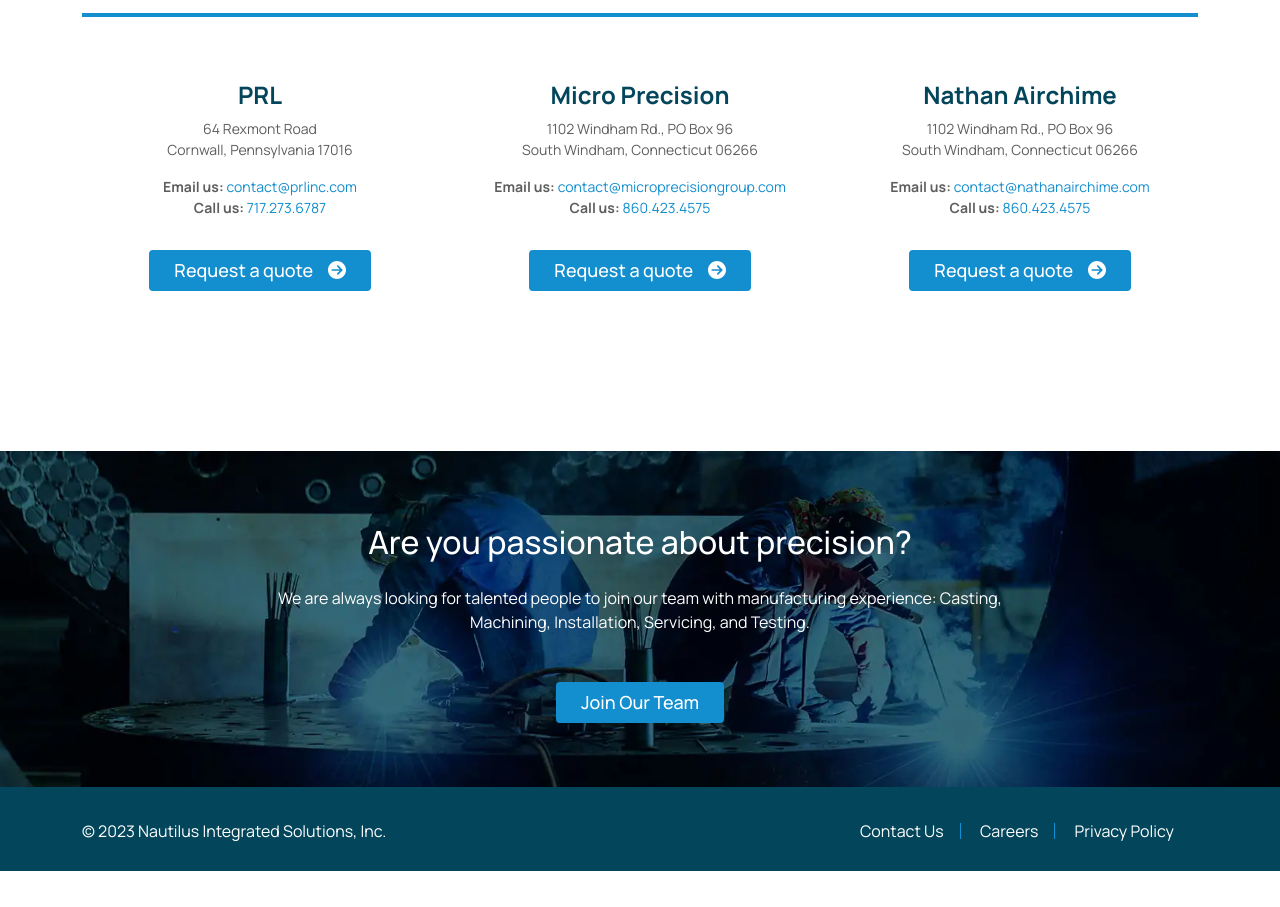
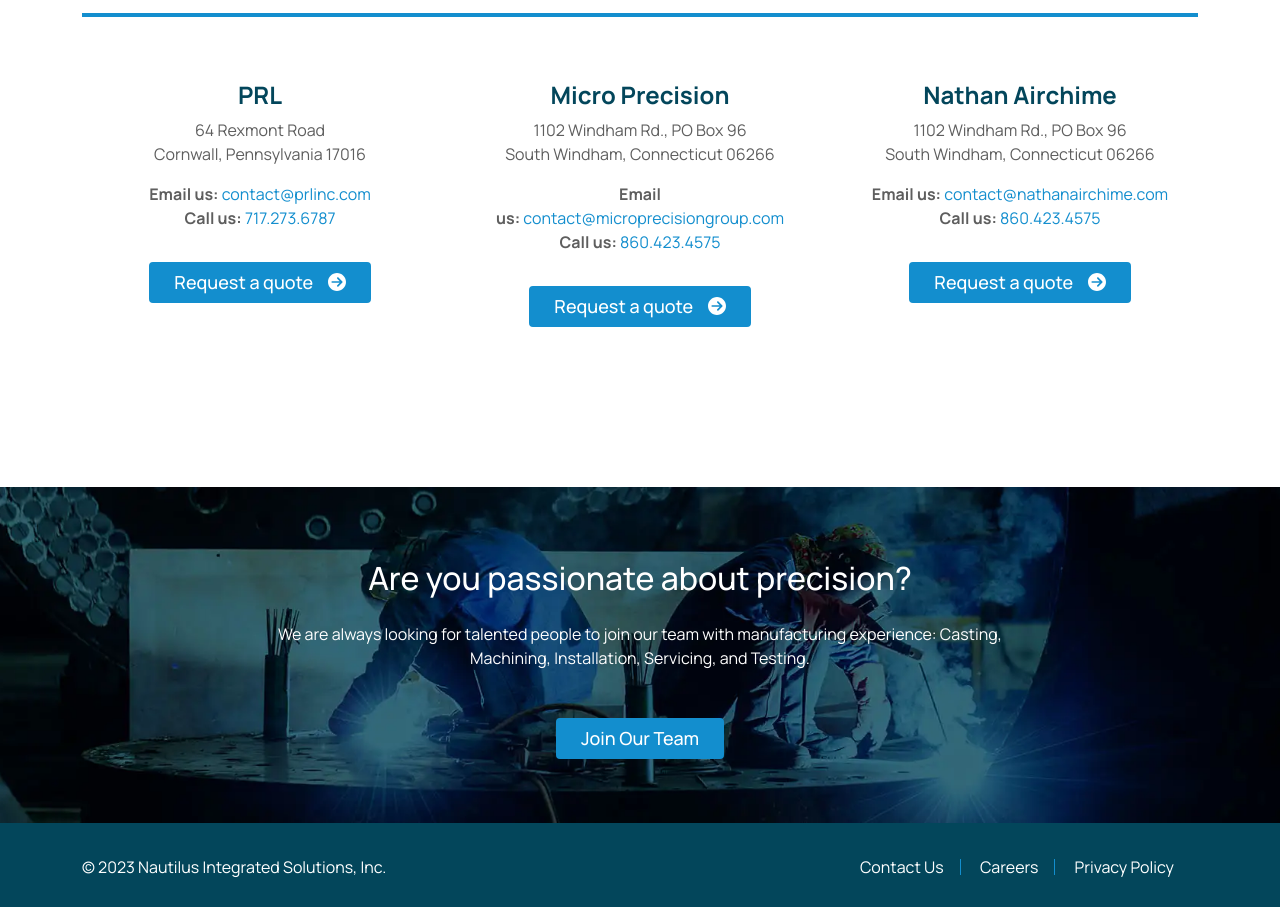
Before and after one commit to opuscule/nautilusintegratedsolutions, an Eleventy site: page src/contact.njk in a window 1280 px wide. Shown: the part 800-1707 px from the top of the page. Before the commit the page ends 1671 px from the top, so only its background shows below. Built offline with nearby package versions, Linux system fonts and the light colour scheme; Eleventy itself is replaced by a stand-in of ours; files that its build step writes are made by us from their sources.

Commit message:
Contact Font Sizes

```diff
--- a/src/contact.njk
+++ b/src/contact.njk
@@ -25,22 +25,22 @@
   <div class="row justify-content-center">
     <div class="col-md-6 col-lg-4 text-center">
       <h3 class="fs-4 fw-bold">PRL</h3>
-      <p class="contact_locations">64 Rexmont Road<br>Cornwall, Pennsylvania 17016</p>
-      <p class="contact_locations"><strong>Email us:</strong> <a href="mailto:contact@prlinc.com" title="Contact PRL, Inc.">contact@prlinc.com</a><br><strong>Call us:</strong> <a href="tel:+17172736787">717.273.6787</a></p>
+      <p>64 Rexmont Road<br>Cornwall, Pennsylvania 17016</p>
+      <p><strong>Email us:</strong> <a href="mailto:contact@prlinc.com" title="Contact PRL, Inc.">contact@prlinc.com</a><br><strong>Call us:</strong> <a href="tel:+17172736787">717.273.6787</a></p>
 
       <p><a href="https://www.prlinc.com/request-a-quote/" rel="noopener follow" target="_blank" class="btn btn-primary opbtn raq_btn mt-3 mb-5">Request a quote <svg xmlns="http://www.w3.org/2000/svg" viewBox="0 0 512 512"><path d="M0 256C0 397.4 114.6 512 256 512s256-114.6 256-256S397.4 0 256 0S0 114.6 0 256zM297 385c-9.4 9.4-24.6 9.4-33.9 0s-9.4-24.6 0-33.9l71-71L120 280c-13.3 0-24-10.7-24-24s10.7-24 24-24l214.1 0-71-71c-9.4-9.4-9.4-24.6 0-33.9s24.6-9.4 33.9 0L409 239c9.4 9.4 9.4 24.6 0 33.9L297 385z"/></svg></a></p>
     </div>
     <div class="col-md-6 col-lg-4 text-center px-3 px-md-4">
       <h3 class="fs-4 fw-bold">Micro Precision</h3>
-      <p class="contact_locations">1102 Windham Rd., PO Box 96<br>South Windham, Connecticut 06266</p>
-      <p class="contact_locations"><strong>Email us:</strong> <a href="mailto:contact@microprecisiongroup.com" title="Contact Micro Precision">contact@microprecisiongroup.com</a><br><strong>Call us:</strong> <a href="tel:+18604234575">860.423.4575</a></p>
+      <p>1102 Windham Rd., PO Box 96<br>South Windham, Connecticut 06266</p>
+      <p><strong>Email us:</strong> <a href="mailto:contact@microprecisiongroup.com" title="Contact Micro Precision">contact@microprecisiongroup.com</a><br><strong>Call us:</strong> <a href="tel:+18604234575">860.423.4575</a></p>
 
       <p><a href="https://microprecisiongroup.com/request-a-quote/" rel="noopener follow" target="_blank" class="btn btn-primary opbtn raq_btn mt-3 mb-5">Request a quote <svg xmlns="http://www.w3.org/2000/svg" viewBox="0 0 512 512"><path d="M0 256C0 397.4 114.6 512 256 512s256-114.6 256-256S397.4 0 256 0S0 114.6 0 256zM297 385c-9.4 9.4-24.6 9.4-33.9 0s-9.4-24.6 0-33.9l71-71L120 280c-13.3 0-24-10.7-24-24s10.7-24 24-24l214.1 0-71-71c-9.4-9.4-9.4-24.6 0-33.9s24.6-9.4 33.9 0L409 239c9.4 9.4 9.4 24.6 0 33.9L297 385z"/></svg></a></p>
     </div>
     <div class="col-md-6 col-lg-4 text-center px-3 px-md-4">
       <h3 class="fs-4 fw-bold">Nathan Airchime</h3>
-      <p class="contact_locations">1102 Windham Rd., PO Box 96<br>South Windham, Connecticut 06266</p>
-      <p class="contact_locations"><strong>Email us:</strong> <a href="mailto:contact@nathanairchime.com" title="Contact Nathan Airchime">contact@nathanairchime.com</a><br><strong>Call us:</strong> <a href="tel:+18604234575">860.423.4575</a></p>
+      <p>1102 Windham Rd., PO Box 96<br>South Windham, Connecticut 06266</p>
+      <p><strong>Email us:</strong> <a href="mailto:contact@nathanairchime.com" title="Contact Nathan Airchime">contact@nathanairchime.com</a><br><strong>Call us:</strong> <a href="tel:+18604234575">860.423.4575</a></p>
 
       <p><a href="https://nathanairchime.com/request-a-quote/" rel="noopener follow" target="_blank" class="btn btn-primary opbtn raq_btn mt-3 mb-5">Request a quote <svg xmlns="http://www.w3.org/2000/svg" viewBox="0 0 512 512"><path d="M0 256C0 397.4 114.6 512 256 512s256-114.6 256-256S397.4 0 256 0S0 114.6 0 256zM297 385c-9.4 9.4-24.6 9.4-33.9 0s-9.4-24.6 0-33.9l71-71L120 280c-13.3 0-24-10.7-24-24s10.7-24 24-24l214.1 0-71-71c-9.4-9.4-9.4-24.6 0-33.9s24.6-9.4 33.9 0L409 239c9.4 9.4 9.4 24.6 0 33.9L297 385z"/></svg></a></p>
     </div>
```
Also changed, not shown: public/contact/index.html.
